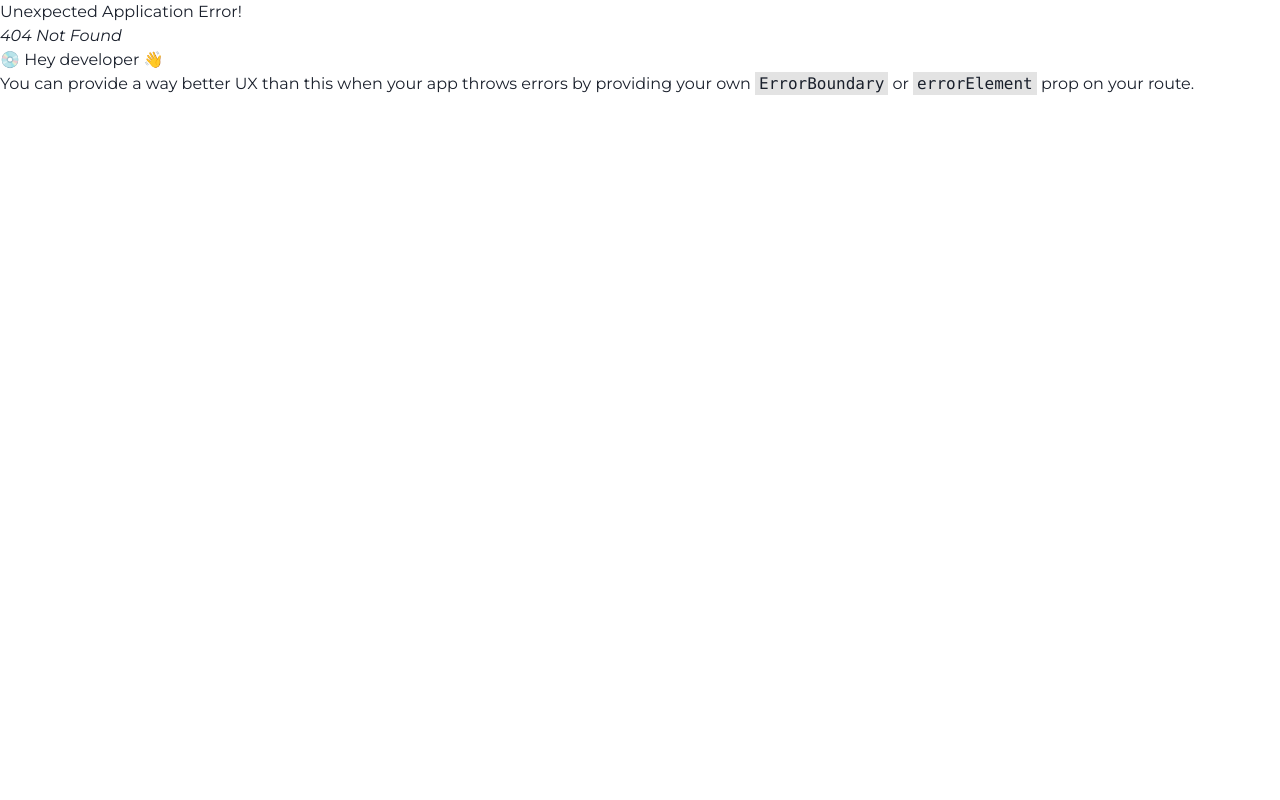
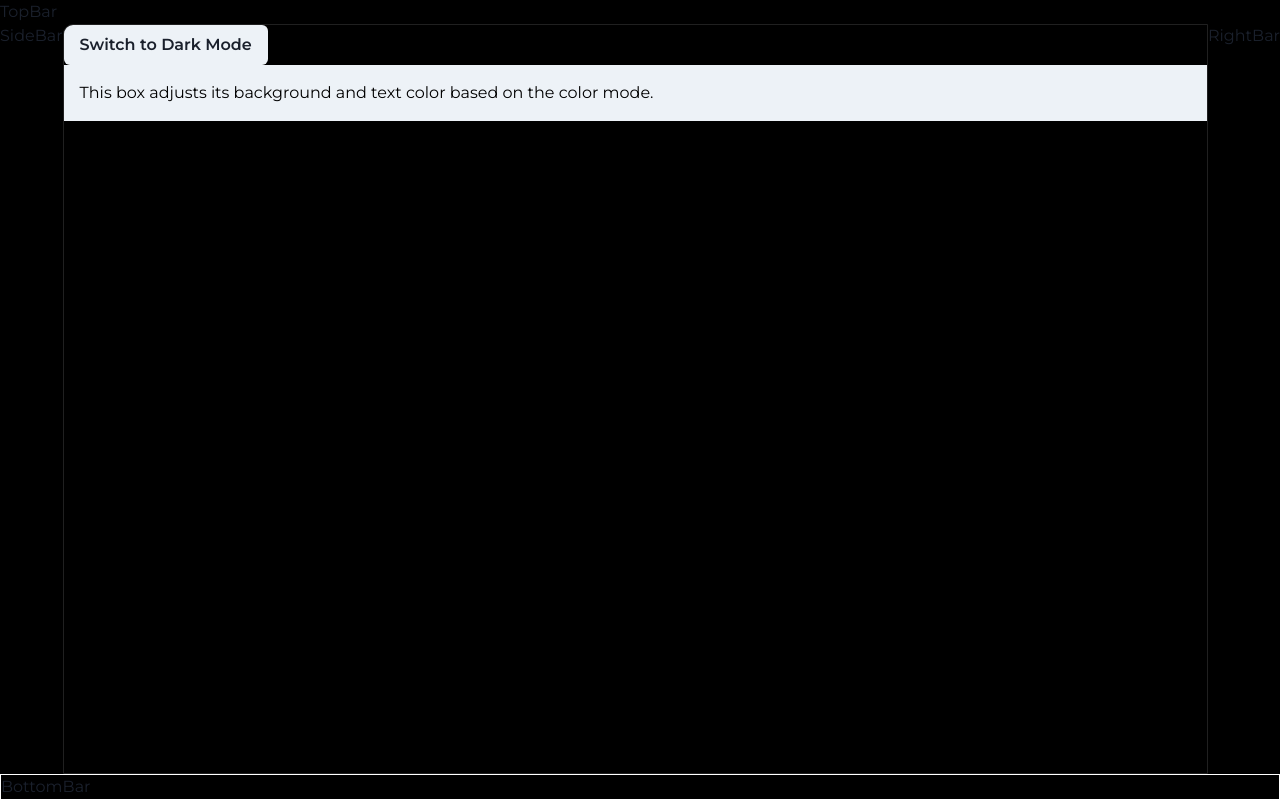
Before and after one commit to Monotone-music/monotone-desktop, a React (Vite) app: page /home in a window 1280 px wide. Before the commit this address had no page. Built offline with nearby package versions, Linux system fonts and the light colour scheme.

Commit message:
Setup structure layout

```diff
--- /dev/null
+++ b/src/components/App/bottomBar/BottomBar.tsx
@@ -0,0 +1,10 @@
+import React from 'react'
+import styles from './styles.module.scss'
+
+const BottomBar = () => {
+  return (
+    <section className={styles.container}>BottomBar</section>
+  )
+}
+
+export default BottomBar
--- /dev/null
+++ b/src/components/App/bottomBar/styles.module.scss
@@ -0,0 +1,6 @@
+.container{
+    grid-area: bottomBar;
+    background-color: black;
+    border: white solid 1px;
+    width: 100%;
+}
--- /dev/null
+++ b/src/components/App/rightBar/RightBar.tsx
@@ -0,0 +1,10 @@
+import React from 'react'
+import styles from './styles.module.scss'
+
+const RightBar = () => {
+  return (
+    <section className={styles.container}>RightBar</section>
+  )
+}
+
+export default RightBar
--- /dev/null
+++ b/src/components/App/rightBar/styles.module.scss
@@ -0,0 +1,4 @@
+.container{
+    grid-area: rightBar;
+    background-color: black; // Darker background for the top nav
+}
--- /dev/null
+++ b/src/components/App/sideBar/SideBar.tsx
@@ -0,0 +1,9 @@
+import React from 'react'
+import styles from './styles.module.scss'
+const SideBar = () => {
+  return (
+    <section className={styles.container}>SideBar</section>
+  )
+}
+
+export default SideBar
--- /dev/null
+++ b/src/components/App/sideBar/styles.module.scss
@@ -0,0 +1,4 @@
+.container{
+    grid-area: sideBar;
+    background-color: black; // Darker background for the top nav
+}
--- /dev/null
+++ b/src/components/App/topBar/TopBar.tsx
@@ -0,0 +1,10 @@
+import React from 'react'
+import styles from './styles.module.scss'
+
+const TopBar = () => {
+  return (
+    <section className={styles.container}>TopBar</section>
+  )
+}
+
+export default TopBar
--- /dev/null
+++ b/src/components/App/topBar/styles.module.scss
@@ -0,0 +1,4 @@
+.container{
+    grid-area: topBar;
+    background-color: black; // Darker background for the top nav
+}
--- /dev/null
+++ b/src/layout/rootLayout/Root.tsx
@@ -0,0 +1,23 @@
+import React from 'react'
+import styles from './styles.module.scss'
+import SideBar from '../../components/App/sideBar/SideBar'
+import TopBar from '../../components/App/topBar/TopBar'
+import { Outlet } from 'react-router-dom'
+import BottomBar from '../../components/App/bottomBar/BottomBar'
+import RightBar from '../../components/App/rightBar/RightBar'
+
+const Root = () => {
+  return (
+    <section className={styles.container}>
+        <SideBar/>
+        <TopBar/>
+        <section  className={styles.main}>
+            <Outlet/>
+        </section>
+        <RightBar/>
+        <BottomBar/>
+    </section>
+  )
+}
+
+export default Root
--- /dev/null
+++ b/src/layout/rootLayout/styles.module.scss
@@ -0,0 +1,23 @@
+.container {
+  display: grid;
+  grid-template-areas:
+    "topBar topBar topBar"
+    "sideBar main rightBar"
+    "bottomBar bottomBar bottomBar";
+grid-template-columns: auto 1fr auto;
+  grid-template-rows: auto 1fr auto;
+  height: 100vh;
+  overflow: hidden;
+  background-color: black;
+}
+
+.main {
+  width: 100%;
+  height: 100%;
+  margin: 0 auto;
+  border: #202020 solid 1px;
+  border-top-left-radius: 10px;
+  overflow: hidden;
+  scroll-behavior: smooth;
+  box-sizing: border-box;
+}
```
Also changed, not shown: src/main.tsx (+12 -1 lines), src/pages/home/Home.tsx (+4 -4 lines).
